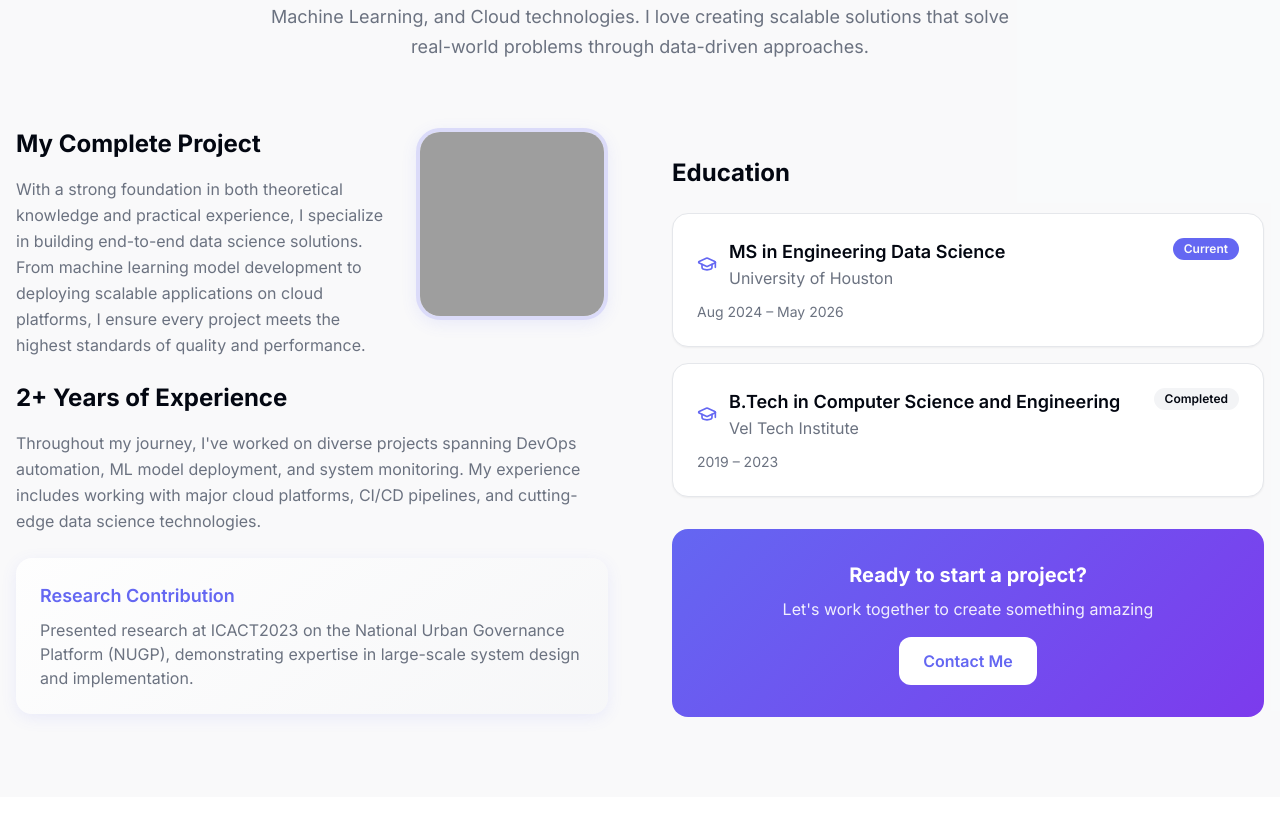
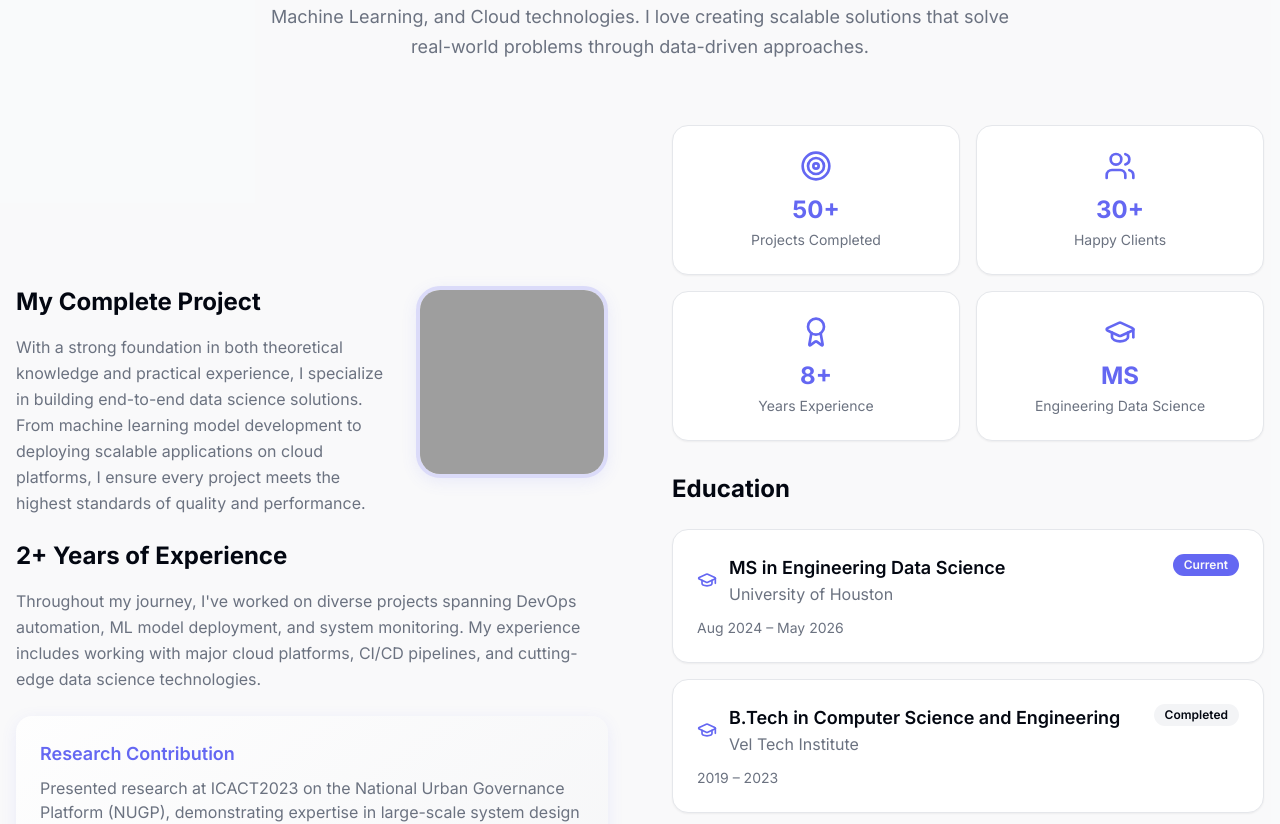
Before and after one commit to gowtham-org/gowthamch23, a React (Vite) app: page / in a window 1280 px wide. Shown: the part 1068-1892 px from the top of the page. Built offline with nearby package versions, Linux system fonts and the light colour scheme; grey boxes are pictures that could not be loaded.

Commit message:
Fix type errors in AboutSection and Progress
Fixes type errors related to ReactNode and component usage.

```diff
--- a/src/components/AboutSection.tsx
+++ b/src/components/AboutSection.tsx
@@ -93,7 +93,15 @@ const AboutSection = () => {
           <div className="space-y-8">
             {/* Stats Grid */}
             <div className="grid grid-cols-2 gap-4">
-              {stats.map((stat, index) => {})}
+              {stats.map((stat, index) => (
+                <Card key={index} className="p-6 text-center hover:shadow-card transition-all duration-300">
+                  <CardContent className="p-0">
+                    <stat.icon className="w-8 h-8 text-primary mx-auto mb-3" />
+                    <div className="text-2xl font-bold text-primary mb-1">{stat.value}</div>
+                    <div className="text-sm text-muted-foreground">{stat.label}</div>
+                  </CardContent>
+                </Card>
+              ))}
             </div>
 
             {/* Education */}
--- a/src/components/ui/progress.tsx
+++ b/src/components/ui/progress.tsx
@@ -5,6 +5,17 @@ const Progress = React.forwardRef<React.ElementRef<typeof ProgressPrimitive.Root
   className,
   value,
   ...props
-}, ref) => {});
+}, ref) => (
+  <ProgressPrimitive.Root
+    ref={ref}
+    className={cn("relative h-2 w-full overflow-hidden rounded-full bg-secondary", className)}
+    {...props}
+  >
+    <ProgressPrimitive.Indicator
+      className="h-full w-full flex-1 bg-primary transition-all"
+      style={{ transform: `translateX(-${100 - (value || 0)}%)` }}
+    />
+  </ProgressPrimitive.Root>
+));
 Progress.displayName = ProgressPrimitive.Root.displayName;
 export { Progress };
```
